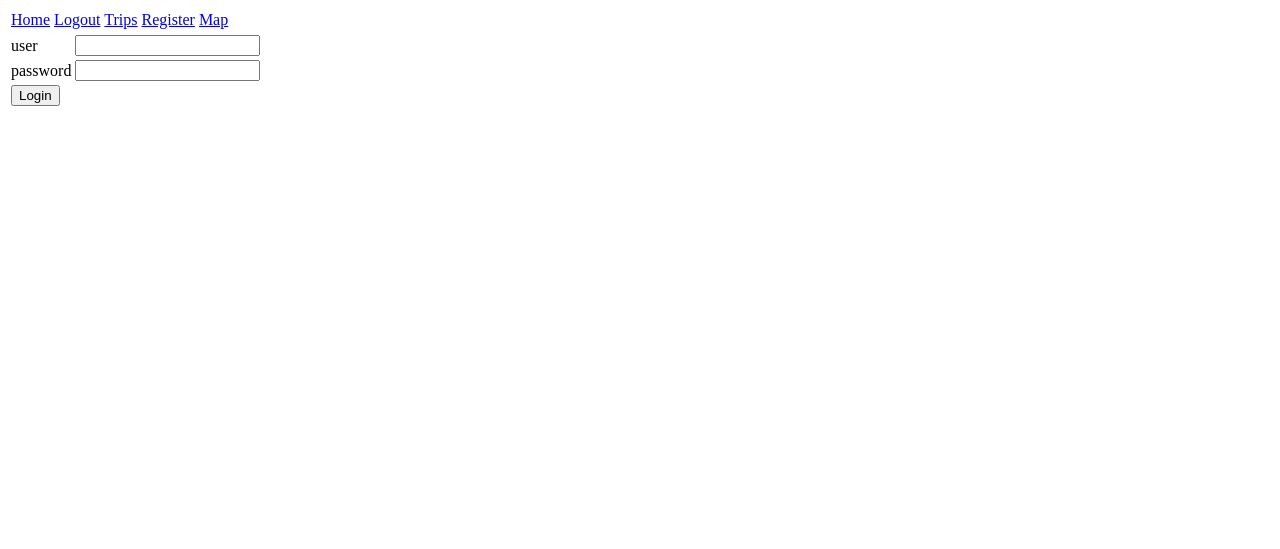
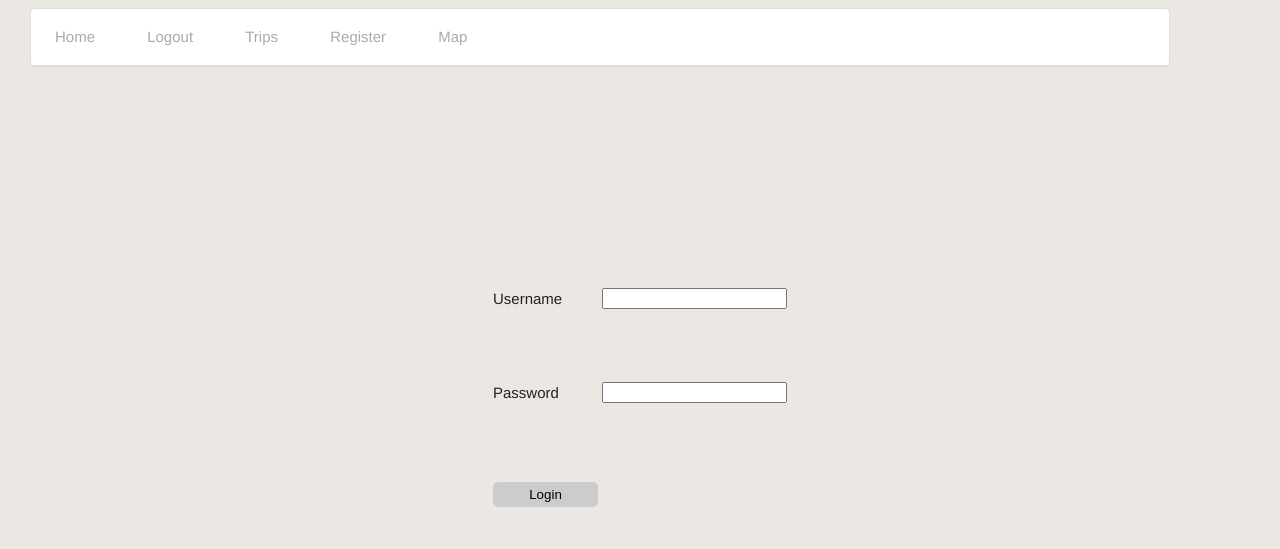
Before and after one commit to brochape/Villo-database, a Flask app: page /login in a window 1280 px wide. Shown: the top 549 px of the page. Run offline with Flask 2, Linux system fonts and the light colour scheme.

Commit message:
CSS bitches

```diff
--- a/src/templates/base.html
+++ b/src/templates/base.html
@@ -5,19 +5,62 @@
 <html lang="en">
 <head>
     <title>{% block title %}{% endblock title %}</title>
+    <style type="text/css">
+    body {
+		background-color: #EBE8E4;
+		color: #222;
+		font-family: "HelveticaNeue-Light", "Helvetica Neue Light", "Helvetica Neue", Helvetica, Arial, "Lucida Grande", sans-serif;
+		font-weight: 300;
+		font-size: 15px;
+	}
+	nav {
+	background-color: #fff;
+	border: 1px solid #dedede;
+	border-radius: 4px;
+	box-shadow: 0 2px 2px -1px rgba(0, 0, 0, 0.055);
+	color: #888;
+	display: block;
+	margin: 8px 22px 8px 22px;
+	overflow: hidden;
+	width: 90%;
+}
+nav ul {
+	margin: 0;
+	padding: 0;
+}
+
+	nav ul li {
+		display: inline-block;
+		list-style-type: none;
+
+		-webkit-transition: all 0.2s;
+		-moz-transition: all 0.2s;
+		-ms-transition: all 0.2s;
+		-o-transition: all 0.2s;
+		transition: all 0.2s;
+	}
+
+		nav > ul > li > a {
+			color: #aaa;
+			display: block;
+			line-height: 56px;
+			padding: 0 24px;
+			text-decoration: none;
+		}
+</style>
 </head>
 <body>
-	<div>
+	<nav>
 		<table>
-			<tr>
-				<td><a href="/home">Home</a></td>
-				<td><a href="/logout">Logout</a></td>
-				<td><a href="/trips">Trips</a></td>
-				<td><a href="/register">Register</a></td>
-				<td><a href="/gmap">Map</a></td>
-			</tr>
+			<ul>
+				<li><a href="/home">Home</a></li>
+				<li><a href="/logout">Logout</a></li>
+				<li><a href="/trips">Trips</a></li>
+				<li><a href="/register">Register</a></li>
+				<li><a href="/gmap">Map</a></li>
+			</ul>
 		</table>
-	</div>
+	</nav>
 	<div>
 		{% block content %}
 		{% endblock content %}
--- a/src/templates/gmap_user.html
+++ b/src/templates/gmap_user.html
@@ -15,7 +15,7 @@
 
 .btn:hover{
     color: #FFFFFF;
-    background: #FF0000;
+    background: #0000FF;
 }
 </style>
 <html>
--- a/src/templates/login.html
+++ b/src/templates/login.html
@@ -1,18 +1,38 @@
 {% extends "base.html" %}
 {% block title %}Login{% endblock title %}
 {% block content %}
-<table>
-	<form method="post" action="">
+<style type="text/css">
+	table.center {
+	    width:300px;
+	    height:300px;
+	    position:fixed;
+	    margin-left:-150px; /* half of width */
+	    margin-top:-150px;  /* half of height */
+	    top:50%;
+	    left:50%;
+  	}
+  	input[type=submit] {
+  		padding:5px 15px;
+  		background:#ccc;
+  		border:0 none;
+		cursor:pointer;
+		-webkit-border-radius: 5px;
+		border-radius: 5px;
+		width:100%;}
+
+</style>
+<table class="center">
+	<form  method="post" action="">
 		<tr>
-			<td><label>user</label></td>
+			<td><label>Username</label></td>
 			<td><input type="text" name="user" /></td>
 		</tr>
 		<tr>
-			<td><label>password</label></td>
+			<td><label>Password</label></td>
 			<td><input type="password" name="password" /></td>
 		</tr>
-		<tr>
-			<td><input type="submit" value="Login" /></td>
+		<tr >
+			<td style="width:100%;"><input type="submit" value="Login"/></td>
 		</tr>
 		{% if redirect_url is defined %}
 		<input type="hidden" value="{{ redirect_url }}" name="redirect_url" />
```
Also changed, not shown: src/templates/gmap.html (+8 -0 lines), src/templates/trips.html (+4 -4 lines).
